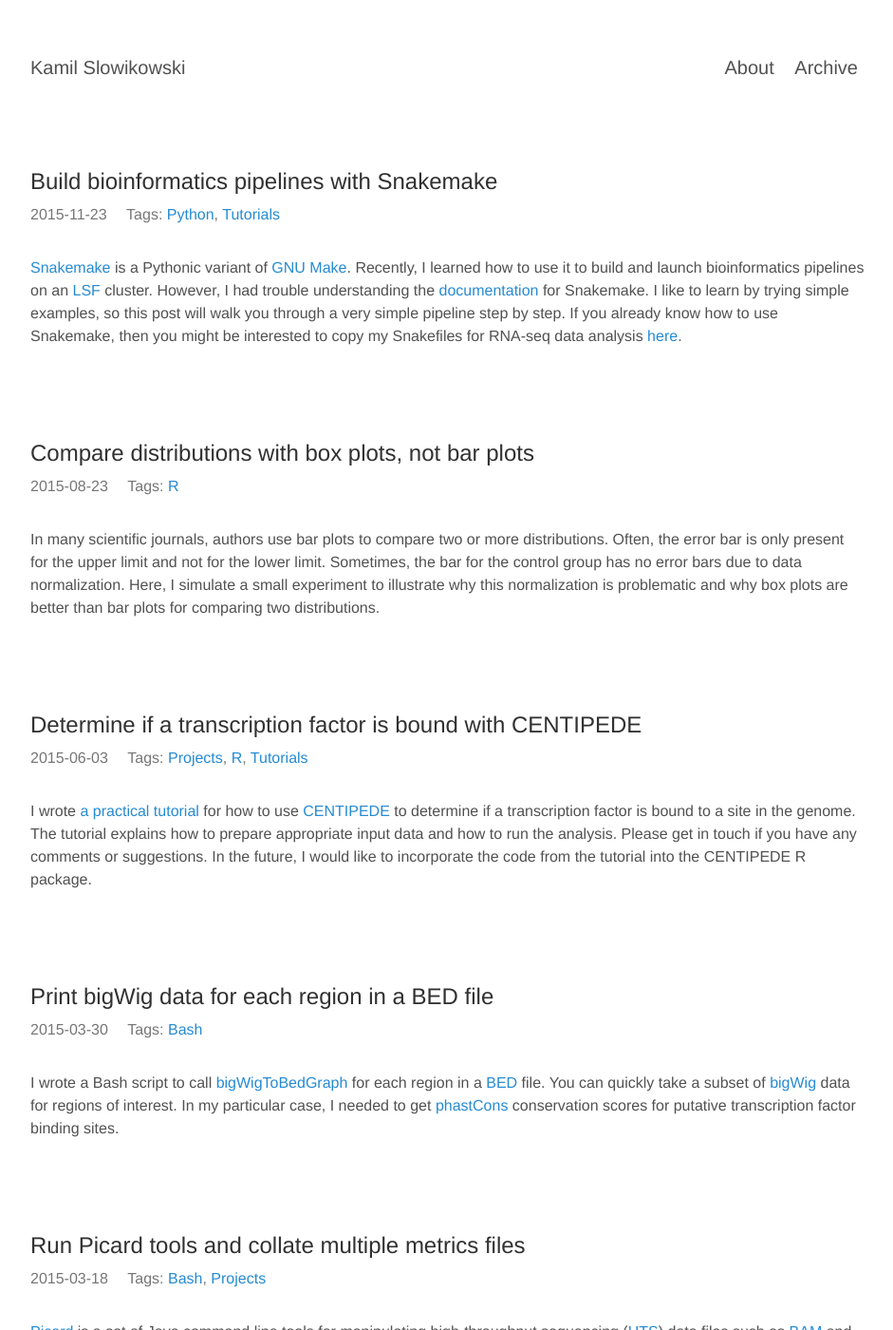
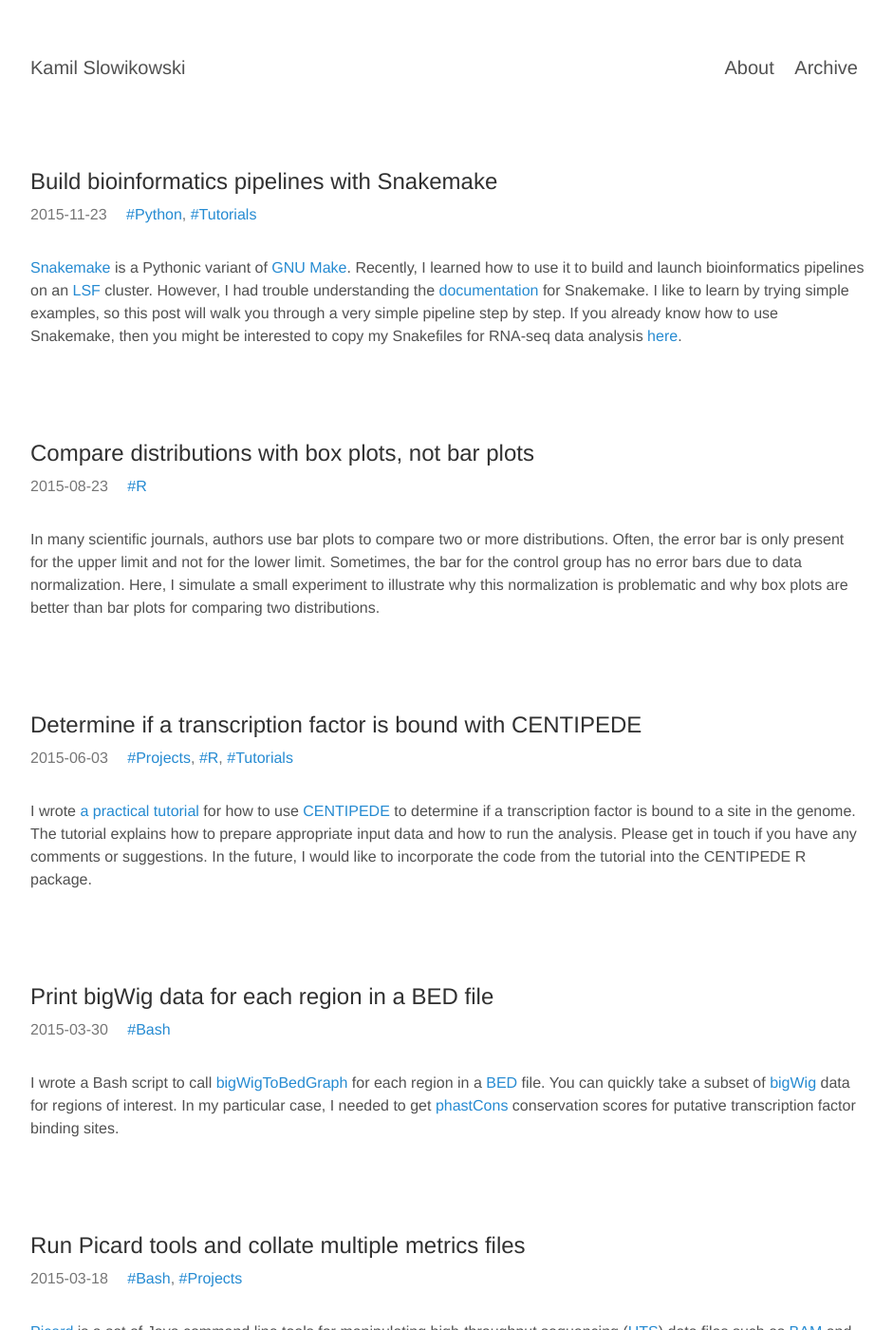
Before and after one commit to slowkow/slowkow.com, a Jekyll site: the page built from index.html, in a window 1280 px wide and 1400 px high. Shown: the whole window at 95% size, without its empty margins (168-1109 px from the left). Built offline with Jekyll 4.4.1, drawn with Linux system fonts in a browser that asks for light colours; the list of posts is cut into pages by our own code.

Commit message:
Update index.html

```diff
--- a/index.html
+++ b/index.html
@@ -19,9 +19,8 @@ title: Home
 
       {% if post.tags %}
       <span class="post-tags">
-      Tags:
       {% assign sorted_tags = post.tags | sort %}
-      {% for tag in sorted_tags %}{% if forloop.index0 > 0 %},{% endif %} <a href="/tags/#{{ tag | slugify }}">{{ tag }}</a>{% endfor %}
+      {% for tag in sorted_tags %}{% if forloop.index0 > 0 %},{% endif %} <a href="/tags/#{{ tag | slugify }}">#{{ tag }}</a>{% endfor %}
       </span>
       {% endif %}
     </div>
```
